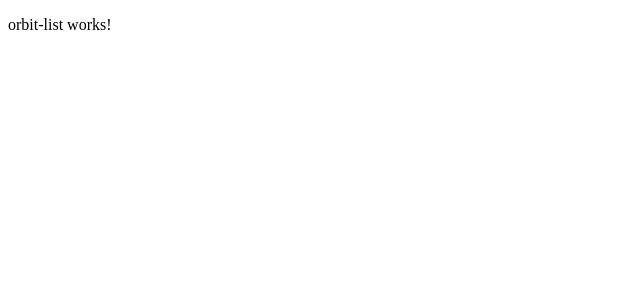
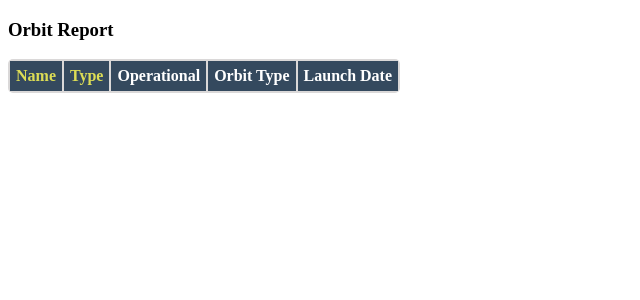
Before and after one commit to Kenan-Kadic/orbit-report, an Angular app: page / in a window 1280 px wide. Shown: the top 300 px of the page, without its empty margins (0-640 px from the left). Built offline with nearby package versions, Linux system fonts and the light colour scheme.

Commit message:
another commit

```diff
--- a/src/app/app.component.css
+++ b/src/app/app.component.css
@@ -0,0 +1,13 @@
+.search-form {
+    margin-bottom: 40px;
+}
+
+button {
+    margin-left: 10px;
+    color: #fff;
+    background-color: #009b25;
+    border-radius: 4px;
+    padding: 2px 5px;
+    font-size: 18px;
+    cursor: pointer;
+}
--- a/src/app/app.component.ts
+++ b/src/app/app.component.ts
@@ -9,8 +9,8 @@
 
 export class AppComponent {
   title = 'orbit-report';
+
   sourceList: Satellite[]
-
   constructor() {
     this.sourceList = [
        new Satellite("SiriusXM", "Communication", "2009-03-21", "LOW", true),
--- a/src/app/orbit-list/orbit-list.component.css
+++ b/src/app/orbit-list/orbit-list.component.css
@@ -0,0 +1,28 @@
+.sortable {
+    cursor: pointer;
+    color: #dd5;
+}
+
+.warning {
+    background-color: #b61b1b;
+}
+
+table {
+  color: rgb(0, 134, 60);
+  border-radius: 5px;
+  overflow: hidden;
+  margin: 12px 0;
+  min-width: 300px;
+  background: #dad8d8;
+}
+
+.header-row {
+    background: #34495E;
+    color: #fff
+}
+
+th, td {
+    text-align: left;
+    margin: 5px 10px;
+    padding: 6px;
+}
--- a/src/app/orbit-list/orbit-list.component.html
+++ b/src/app/orbit-list/orbit-list.component.html
@@ -1 +1,12 @@
-<p>orbit-list works!</p>
+<h3>Orbit Report</h3>
+<table>
+   <tr class="header-row">
+      <th class="sortable">Name</th>
+      <th class="sortable">Type</th>
+      <th>Operational</th>
+      <th>Orbit Type</th>
+      <th>Launch Date</th>
+   </tr>
+   <tr *ngFor = 'let satellite of sourceList'>
+    </tr>
+</table>
```
